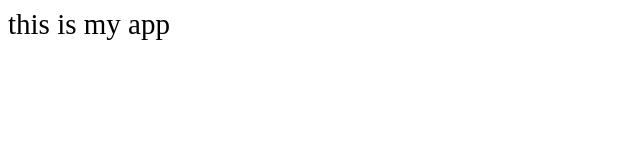
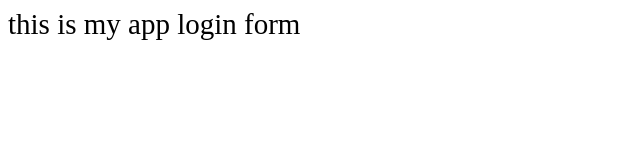
Before and after one commit to aaryan1111/New, a plain HTML site: page index.html in a window 1280 px wide. Shown: the whole page, without its empty margins (0-640 px from the left). Drawn offline with Linux system fonts and the light colour scheme.

Commit message:
anythinh

```diff
--- a/index.html
+++ b/index.html
@@ -8,5 +8,6 @@
 </head>
 <body>
 	this is my app
+	login form
 </body>
 </html>
```
Also changed, not shown: dir1/images.html (added, +5 -0 lines), log.txt (added), login.html (added).
